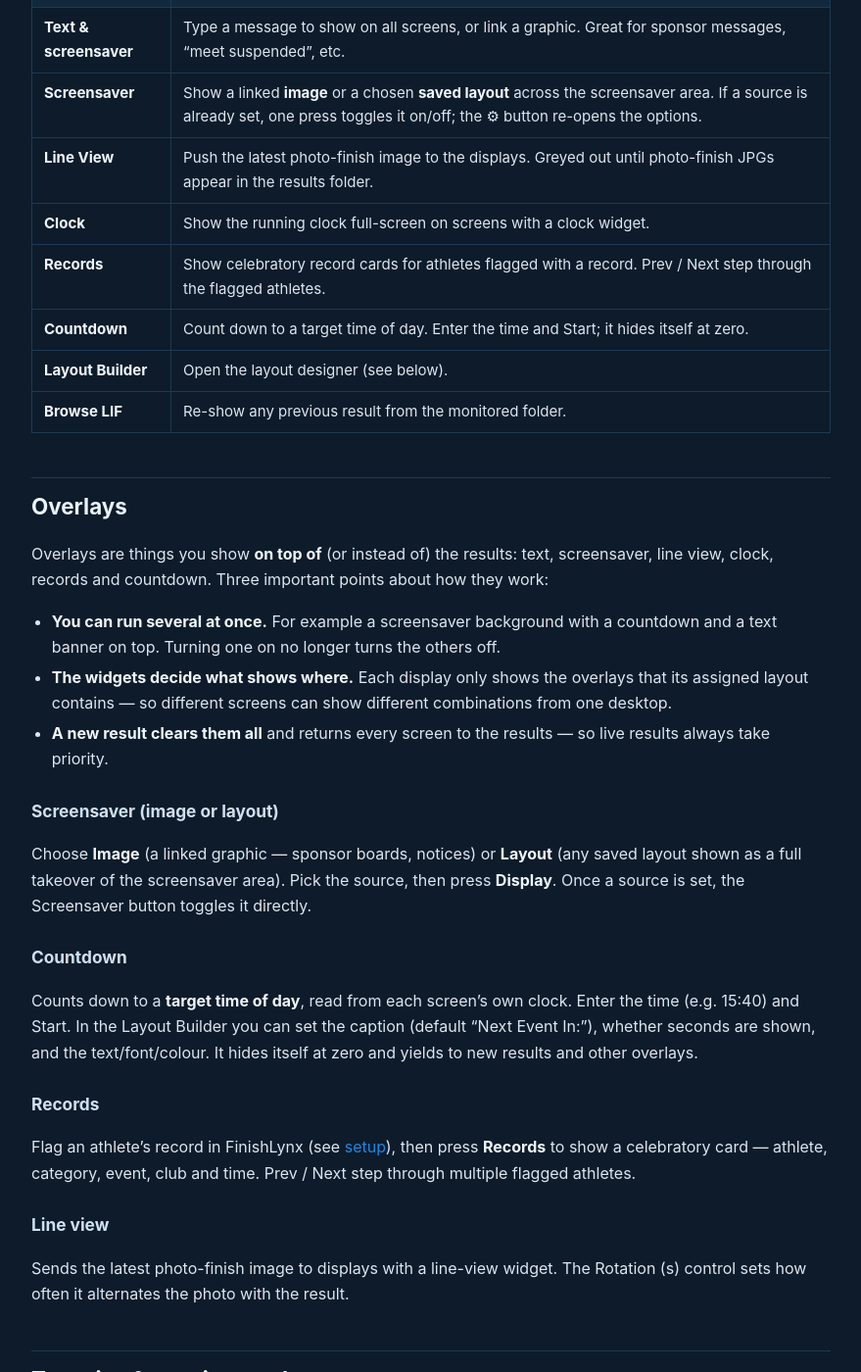
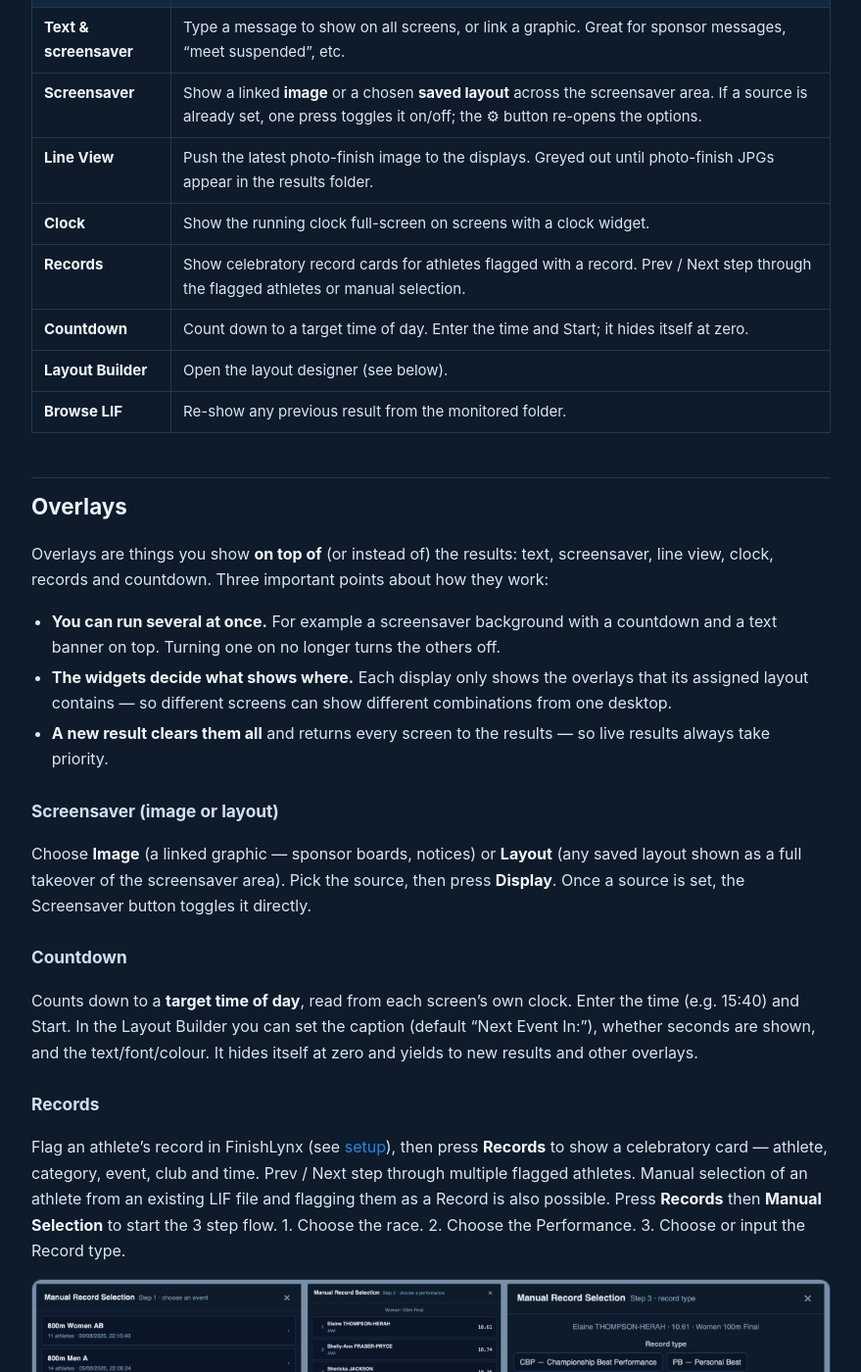
Before and after one commit to KingstonPolyAC/PolyField-Track, a Jekyll site: the page built from docs/index.md, in a window 1280 px wide and 1400 px high, scrolled down 2873 px. Shown: the whole window at 98% size, without its empty margins (200-1079 px from the left). Built offline with Jekyll 4.4.1, drawn with Linux system fonts in a browser that asks for light colours; some of the changed text lies outside the part shown.

Commit message:
Enhance Records section with manual selection option
Updated the Records section to include manual selection for athletes and clarified conditions for displaying records.

```diff
--- a/docs/index.md
+++ b/docs/index.md
@@ -50,7 +50,7 @@ The control panel is the operator's home. Along the top you set the results fold
 | **Screensaver** | Show a linked **image** or a chosen **saved layout** across the screensaver area. If a source is already set, one press toggles it on/off; the ⚙ button re-opens the options. |
 | **Line View** | Push the latest photo-finish image to the displays. Greyed out until photo-finish JPGs appear in the results folder. |
 | **Clock** | Show the running clock full-screen on screens with a clock widget. |
-| **Records** | Show celebratory record cards for athletes flagged with a record. Prev / Next step through the flagged athletes. |
+| **Records** | Show celebratory record cards for athletes flagged with a record. Prev / Next step through the flagged athletes or manual selection. |
 | **Countdown** | Count down to a target time of day. Enter the time and Start; it hides itself at zero. |
 | **Layout Builder** | Open the layout designer (see below). |
 | **Browse LIF** | Re-show any previous result from the monitored folder. |
@@ -74,6 +74,9 @@ Counts down to a **target time of day**, read from each screen's own clock. Ente
 ### Records
 
 Flag an athlete's record in FinishLynx (see [setup](#finishlynx--timetronics-setup)), then press **Records** to show a celebratory card — athlete, category, event, club and time. Prev / Next step through multiple flagged athletes.
+Manual selection of an athlete from an existing LIF file and flagging them as a Record is also possible. Press **Records** then **Manual Selection** to start the 3 step flow. 1. Choose the race. 2. Choose the Performance. 3. Choose or input the Record type.
+
+![Manual records selection:](assets/records.png)
 
 ### Line view
 
@@ -180,10 +183,10 @@ For step-by-step FinishLynx scoreboard configuration, see the **[Scoreboard sett
 | Symptom | Check |
 |---|---|
 | Line View button is greyed out | No photo-finish JPGs in the monitored folder yet — check your FinishLynx image export path. |
-| Records shows nothing | The athlete must be flagged in FinishLynx User 3, and the layout must contain a Record Overlay widget. |
+| Records shows nothing | The athlete must be flagged in FinishLynx User 3 or via manual selection, and the layout must contain a Record Overlay widget. |
 | A display shows “waiting for layout” | Assign a layout to that screen in the Screens panel. |
 | An old result reappeared | Opening a file in FinishLynx no longer promotes it; only a real change does. Use Browse LIF to re-show past results intentionally. |
-| Displays can't connect | Confirm the same network, port 3000 reachable, and (multi-card PCs) the right network adapter selected. |
+| Displays can't connect | Confirm the same network, port 3000 reachable, and (multi-card PCs) the right network adapter is selected. |
 
 ## Download & support
 
```
